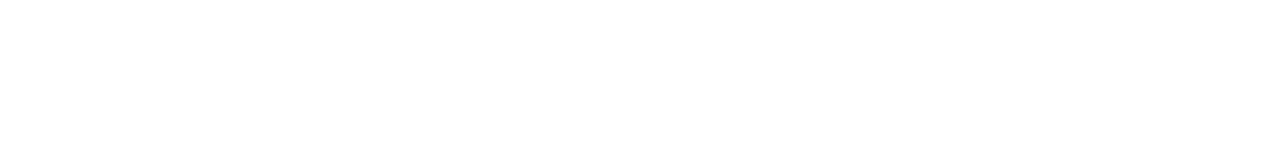
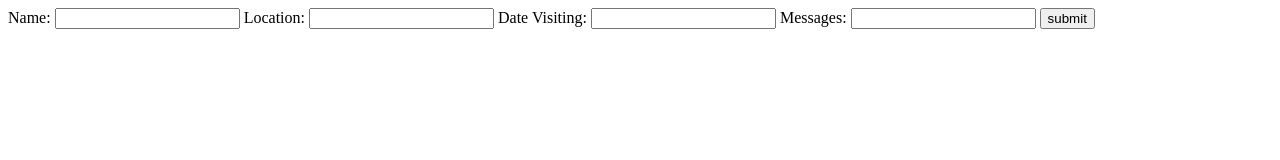
Before and after one commit to Reevestb/Visitor-Guestbook, a website: page client/index.html in a window 1280 px wide. Drawn offline with Linux system fonts and the light colour scheme.

Commit message:
start of form

```diff
--- a/client/index.html
+++ b/client/index.html
@@ -7,7 +7,22 @@
     <title>Visitor Guestbook</title>
   </head>
   <body>
-    <div id="app"></div>
+    <body>
+      <div id="signIn">
+        <form id="visitorSign">
+          <label for="Name">Name: </label>
+          <input type="text" name="Name" id="Name" required />
+          <label for="Location">Location: </label>
+          <input type="text" name="Location" id="Location" required />
+          <label for="dateVisiting">Date Visiting: </label>
+          <input type="text" name="dateVisiting" id="dateVisiting" required />
+          <label for="Messages">Messages: </label>
+          <input type="text" name="Messages" id="Messages" required />
+          <input type="submit" value="submit" />
+        </form>
+        <div id=""></div>
+        <div id="leftMessages"></div>
+      </div>
     <script type="module" src="/main.js"></script>
   </body>
 </html>
--- a/server/package.json
+++ b/server/package.json
@@ -3,8 +3,8 @@
   "version": "1.0.0",
   "main": "index.js",
   "scripts": {
-    "type":"module",
     "dev": "node server",
+    "seed": "node seed",
     "test": "echo \"Error: no test specified\" && exit 1"
   },
   "keywords": [],
@@ -16,5 +16,6 @@
     "dotenv": "^16.4.5",
     "express": "^4.19.2",
     "pg": "^8.12.0"
-  }
+  },
+  "type": "module"
 }
--- a/server/server.js
+++ b/server/server.js
@@ -1,7 +1,7 @@
 import express from "express";
 import cors from "cors";
 import pg from "pg";
-import dotenv, { config } from "dotenv";
+import dotenv from "dotenv";
 
 const app = express();
 app.use(express.json());
```
Also changed, not shown: server/seed.js (+12 -0 lines).
